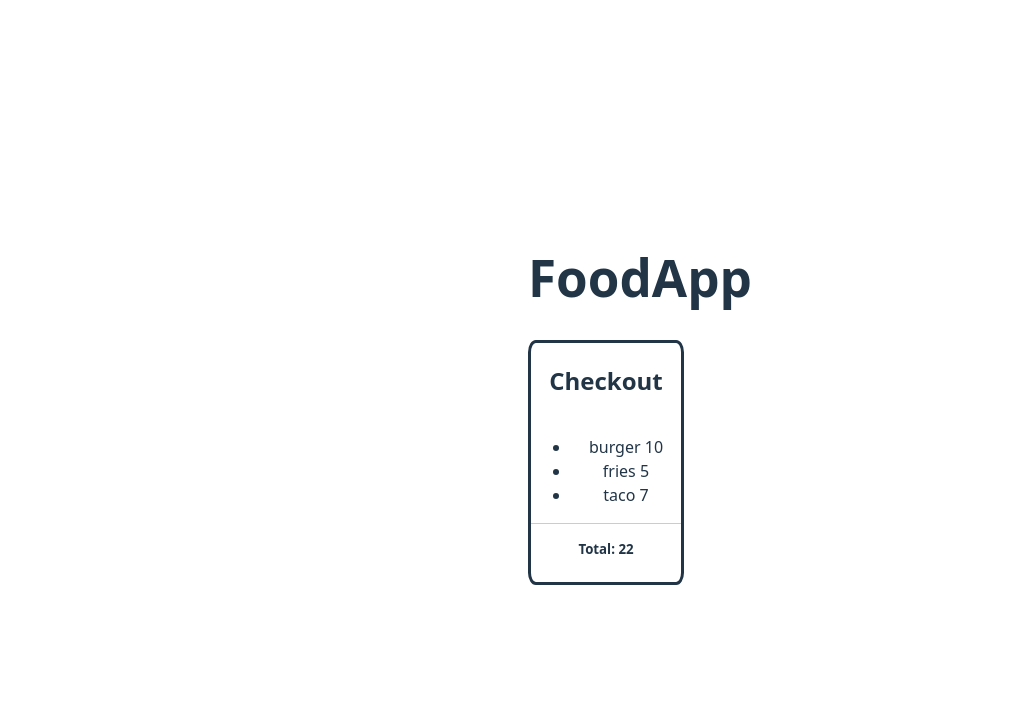
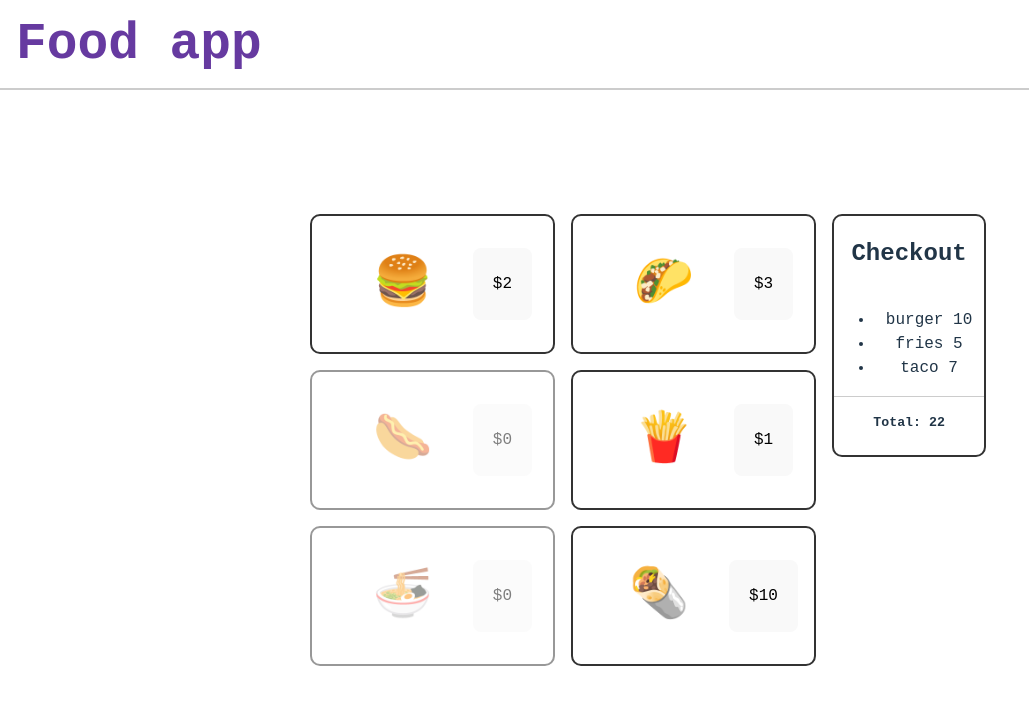
Before and after one commit to CamilaGonzalezPalese/foodApp, a React (Vite) app: page / in a window 1280 px wide. Shown: the top 704 px of the page, without its empty margins (0-1029 px from the left). Built offline with nearby package versions, Linux system fonts and the light colour scheme.

Commit message:
Avance en el componente FoodList

```diff
--- a/src/assets/Foods.js
+++ b/src/assets/Foods.js
@@ -34,4 +34,13 @@ export const foods = [
       price: 120,
       stock: 0
     },
+    {
+      id: 'burrito',
+      name: 'Burrito',
+      emoji: '🌯',
+      price: 160,
+      stock: 10
+    },
+
+
   ];
--- a/src/components/App/App.jsx
+++ b/src/components/App/App.jsx
@@ -2,15 +2,12 @@ import { useState } from 'react'
 import reactLogo from "../../assets/react.svg"
 import viteLogo from '/vite.svg'
 import './App.css'
-import Checkout from '../App/Checkout/Checkout.jsx'
-
+import FoodApp from '../../components/FoodApp/FoodApp';
 function App() {
   return (
     <>
-    <h1>FoodApp</h1>
-      <div id="app">
-
-        <Checkout />
+      <div className="App">
+        <FoodApp />
       </div>
     </>
   )
--- a/src/components/App/Checkout/Checkout.css
+++ b/src/components/Checkout/Checkout.css
@@ -6,9 +6,11 @@
 
 .checkout {
     border-style: solid;
-    border-radius: 5%;
+    border: 2px solid #333;
+    border-radius: 10px;
     width: 150px;
     height: 420px;
+    margin-top: 5.99rem;
     display: flex;
     flex-direction: column;
     height: 100%;
--- /dev/null
+++ b/src/components/FoodApp/FoodApp.css
@@ -0,0 +1,28 @@
+.food-app {
+  font-family: 'Courier New', Courier, monospace;
+}
+.header {
+  width: 100%;
+  padding: 1rem;
+  border-bottom: 2px solid #ccc;
+  display: flex;
+  justify-content: left;
+  position: fixed;
+  top: 0;
+  left: 0;
+  background-color: white; /* importante si hay scroll */
+
+}
+.title {
+  color: #663aa0;
+  font-family: 'Courier New', Courier, monospace;
+  margin: 0;
+
+  display: flex;
+}
+
+.main-content {
+  display: flex;
+  justify-content: space-between;
+  padding: 1rem;
+}
--- /dev/null
+++ b/src/components/FoodApp/FoodApp.jsx
@@ -0,0 +1,20 @@
+import React, { Component } from 'react';
+import './FoodApp.css';
+import Checkout from '../../components/Checkout/Checkout.jsx'
+import FoodList from '../../components/FoodList/FoodList.jsx';
+
+function FoodApp() {
+    return (
+      <div className="food-app">
+        <header className="header">
+          <h1 className="title">Food app</h1>
+        </header>
+        <main className="main-content">
+            <FoodList />
+            <Checkout />
+        </main>
+      </div>
+    );
+}
+
+export default FoodApp;
--- /dev/null
+++ b/src/components/FoodList/FoodList.css
@@ -0,0 +1,37 @@
+
+.food-list {
+    display: grid;
+    grid-template-columns: repeat(2, 1fr); /* 2 columnas */
+    gap: 1rem;
+    padding: 1rem;
+    margin-top: 5rem;
+    height: auto;
+}
+
+  .food-item {
+    position: relative;
+    border: 2px solid #333;
+    border-radius: 10px;
+    padding: 1rem;
+    display: flex;
+    align-items: center;
+    justify-content: center;
+    background-color: white;
+    min-height: 100px;
+    transition: transform 0.2s;
+  }
+
+  .food-item:hover {
+    transform: scale(1.05);
+    cursor: pointer;
+  }
+
+  .emoji {
+    font-size: 3rem;
+    display: block;
+  }
+
+  .no-stock {
+    opacity: 0.5;
+    pointer-events: none;
+  }
--- /dev/null
+++ b/src/components/FoodList/FoodList.jsx
@@ -0,0 +1,24 @@
+import {foods} from "/src/assets/Foods.js"
+import './FoodList.css'
+function FoodList() {
+
+  return (
+    <div className='food-list'>
+    {foods.map(food => (
+      <div className={`food-item ${food.stock === 0 ? 'no-stock' : ''}`} key={food.id}>
+        <figure>
+          <span className="emoji">{food.emoji}</span>
+        </figure>
+        <div className='info-product'>
+          <button className={food.stock === 0 ? 'out' : ''}>
+          <p className='price'>${food.stock}</p>
+          </button>
+        </div>
+      </div>
+    ))}
+  </div>
+  );
+
+}
+
+export default FoodList;
```
Also changed, not shown: gitignore.txt (deleted), src/components/Checkout/Checkout.jsx (renamed from src/components/App/Checkout/Checkout.jsx).
